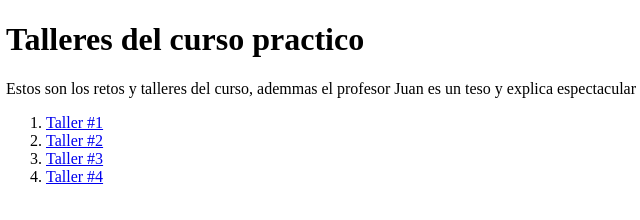
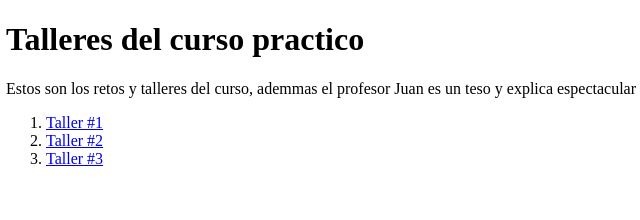
Before and after one commit to arvi01c/curso-js-basico, a plain HTML site: page index.html in a window 1280 px wide. Shown: the full height of the page, 2-642 px from the left. Drawn offline with Linux system fonts and the light colour scheme.

Commit message:
Actualizacion de index.html

```diff
--- a/index.html
+++ b/index.html
@@ -26,9 +26,6 @@
           <li>
             <a href="./03-promedio.html"> Taller #3</a>
           </li>
-          <li>
-            <a href="./04-salarios.html"> Taller #4</a>
-          </li>
         </ol>
       </nav>
     </section>
```
